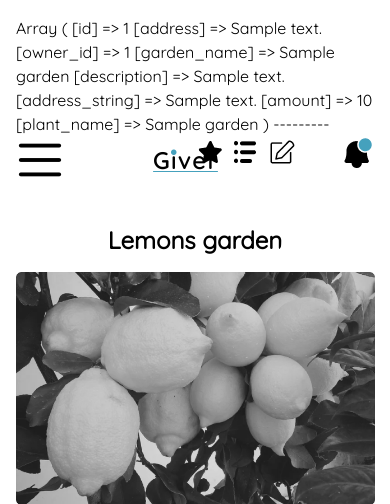
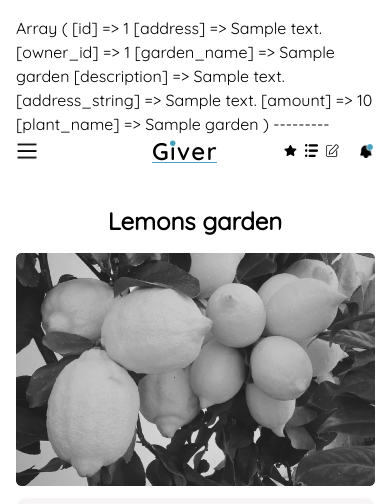
Before and after one commit to dohovic/Giver-Final, a PHP site: page /mac/giver/garden-item.php?garden_id=1 in a window 390 px wide. Shown: the top 504 px of the page. Run offline with PHP 8.4, Linux system fonts and the light colour scheme; the visitor is signed in with stand-in values (Sample User, id 1); tables that the repository leaves empty or names only in its code hold one stand-in row (values such as "Sample post"); some libraries are stand-ins or nearby versions.

Commit message:
responsive_garden_item

```diff
--- a/garden-item.php
+++ b/garden-item.php
@@ -48,35 +48,55 @@ if (!empty($_SESSION["user"]) && !empty($_GET['garden_id'])) {
 
 <body class="p-4">
     <header class="grid justify-items-center" id="layout1-header">
-    <div class="lg:hidden">
+      <div class="lg:hidden" id="hamburger">
         <img src="includes/images/icons/icon-mobile-menu.png" alt="" />
       </div>
       <div class="logo">
         <a href="index.php" id="logo"></a>
       </div>
-    <nav class="self-center justify-self-center justify-items-center hidden lg:block">
-      <ul class="flex col-4 gap-6">
+      <nav
+        class="self-center justify-self-center justify-items-center hidden lg:block" >
+        <ul class="flex col-4 gap-6 mx-1">
           <li>
             <a href="#" class="grid gap-3 p-2 w-40 h-12 items-center">
-            <img src="includes/images/icons/icon-leaves.png" alt="" class="nav-icon" />
+              <img
+                src="includes/images/icons/icon-leaves.png"
+                alt=""
+                class="nav-icon"
+              />
               <div>My Gardens</div>
             </a>
           </li>
           <li>
-          <a href="./create-garden.php" class="grid gap-3 p-2 w-40 h-12 items-center">
-            <img src="includes/images/icons/icon-leavesNew.png" alt="" class="nav-icon" />
+            <a
+              href="./create-garden.php"
+              class="grid gap-3 p-2 w-40 h-12 items-center"
+            >
+              <img
+                src="includes/images/icons/icon-leavesNew.png"
+                alt=""
+                class="nav-icon"
+              />
               <div>New Garden</div>
             </a>
           </li>
           <li>
             <a href="#" class="grid gap-3 p-2 w-40 h-12 items-center">
-            <img src="includes/images/icons/icon-event.png" alt="" class="nav-icon" />
+              <img
+                src="includes/images/icons/icon-event.png"
+                alt=""
+                class="nav-icon"
+              />
               <div>My Events</div>
             </a>
           </li>
           <li>
             <a href="./create-event.php" class="grid gap-3 p-2 w-40 h-12 items-center">
-            <img src="includes/images/icons/icon-eventNew.png" alt="" class="nav-icon" />
+              <img
+                src="includes/images/icons/icon-eventNew.png"
+                alt=""
+                class="nav-icon"
+              />
               <div>New Event</div>
             </a>
           </li>
@@ -88,19 +108,21 @@ if (!empty($_SESSION["user"]) && !empty($_GET['garden_id'])) {
           </div>
         </form>
       </nav>
-    <div class="edit-icons flex place-items-center place-self-start">
-      <div class="flex mr-10">
+      <div class="top-icons">
+        <div class="user-icons">
+            <!-- <div class="edit-icons"> -->
                 <button class="w-7 mx-1"><img src="includes/images/icons/icon-star.png" alt="" /></button>
                 <button class="w-7 mx-1"><img src="includes/images/icons/icon-event.png" alt="" /></button>
-        <button class="w-7 mx-1"><img src="includes/images/icons/icon-edit.png" alt="" /></button>
-      </div>
-      <div>
-        <button><img src="includes/images/icons/bell.png" alt="" /></button>
+                <button class="w-7 mx-1 mr-5"><img src="includes/images/icons/icon-edit.png" alt="" /></button>
+            <!-- </div> -->
+            <button>
+                <img src="includes/images/icons/bell.png" alt="" />
+            </button>
           <button class="hidden lg:inline">
             <img src="includes/images/icons/user-profile.png" alt="" />
           </button>
         </div>
-    </div>
+
     </header>
   <main class="mt-10">
     <div class="main-wrapper">
--- a/includes/style.css
+++ b/includes/style.css
@@ -106,6 +106,7 @@ input::placeholder {
   border-bottom: 1px black solid;
 }
 
+
 .category-wrapper {
   display: flex;
   flex-direction: column;
@@ -113,6 +114,7 @@ input::placeholder {
   margin-bottom: 1rem;
   width: 100%;
 }
+
 
 .gardens-container {
   display: flex;
@@ -288,7 +290,6 @@ select {
   display: flex;
   place-items: center;
   place-self: start;
-
   vertical-align: middle;
 }
 
@@ -398,7 +399,7 @@ select {
   justify-content: space-between;
 }
 
-.inputs-form {
+.inputs-form{
   min-width: 300px;
   width: 63%;
 }
@@ -515,12 +516,12 @@ select {
 
 input::-webkit-outer-spin-button,
 input::-webkit-inner-spin-button {
-  -webkit-appearance: none;
-  margin: 0;
+    -webkit-appearance: none;
+    margin: 0;
 }
 
-input[type="number"] {
-  -moz-appearance: textfield;
+input[type=number] {
+    -moz-appearance:textfield;
 }
 
 #plant-container {
@@ -615,12 +616,12 @@ input[value="submit"] {
   background: #f3f0f0;
 }
 
-.comment-profile {
+#comment-profile {
   width: 64px;
   height: 64px;
 }
 
-.story-profile {
+#story-profile {
   width: 32px;
 
   border: 2px solid;
@@ -669,11 +670,11 @@ input[value="submit"] {
   height: 3.75rem;
 }
 
-.story-profile > span {
+#story-profile > span {
   font-size: 12px;
 }
 
-.story-container {
+.story-container{
   /* max-width: 424px; */
   width: 30%;
   height: 100%;
@@ -764,11 +765,11 @@ input[value="submit"] {
     justify-content: space-around;
   }
 
-  .social-profile > span {
+  .social-profile > span{
     font-size: 12px;
   }
 
-  .comment-profile {
+  #comment-profile {
     width: 32px;
     height: 32px;
   }
@@ -827,7 +828,7 @@ input[value="submit"] {
     text-align: center;
   }
 
-  .garden-image-input {
+  .garden-image-input{
     width: 100%;
   }
 
@@ -835,7 +836,7 @@ input[value="submit"] {
     position: absolute;
   }
 
-  .story-container {
+  .story-container{
     width: 100%;
     justify-content: space-evenly;
   }
@@ -881,6 +882,7 @@ input[value="submit"] {
   }
 }
 
+
 @media only screen and (max-width: 768px) {
   .user-icons {
     width: 80%;
@@ -907,7 +909,7 @@ input[value="submit"] {
     padding-left: 0px;
   }
 
-  .garden-image-input {
+  .garden-image-input{
     width: 100%;
   }
 
@@ -1010,7 +1012,7 @@ input[value="submit"] {
   justify-content: space-between;
   gap: 1rem;
   /* height: 40%; */
-  border-color: #f3f0f0;
+  border-color: #F3F0F0;
 }
 
 #login-username {
@@ -1051,7 +1053,7 @@ input[value="submit"] {
 input[value="Log In"] {
   margin-top: 3%;
   border-radius: 0.375rem;
-  background-color: #45a1bd;
+  background-color: #45A1BD;
   width: 100%;
   height: 2rem;
   font-size: 1rem;
@@ -1115,7 +1117,7 @@ input[value="Log In"] {
 
 @media (max-width: 320px) {
   .user-icons {
-    max-width: 45%;
+    max-width: 55%;
   }
 }
 
@@ -1180,8 +1182,7 @@ input[value="Log In"] {
     justify-content: center;
   }
 
-  .login-content .logo,
-  p {
+  .login-content .logo, p {
     place-self: center;
   }
 
@@ -1235,7 +1236,7 @@ input[value="Log In"] {
   input[value="Log In"] {
     margin-top: 1rem;
     border-radius: 0.375rem;
-    background-color: #45a1bd;
+    background-color: #45A1BD;
     width: 100%;
     height: 3rem;
   }
@@ -1307,6 +1308,7 @@ input[value="Log In"] {
   .r-form-wrapper {
     display: flex;
     width: 100%;
+
   }
 
   .r-form-container {
@@ -1333,7 +1335,7 @@ input[value="Log In"] {
 
 @media (max-height: 380px) {
   .login-field {
-    padding: 0.5rem;
+    padding: 0.5rem;;
     gap: 0.25rem;
   }
 }
```
Also changed, not shown: 3 other files. Lines whose indentation alone changed are shown as unchanged.
